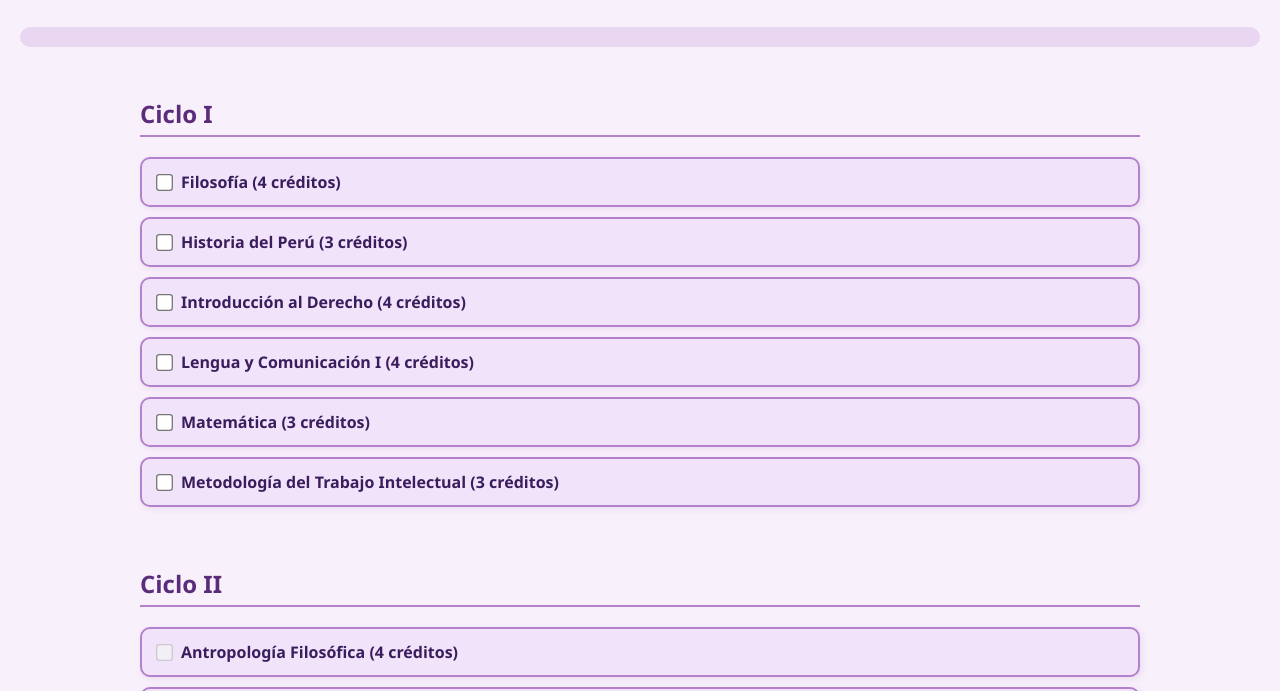
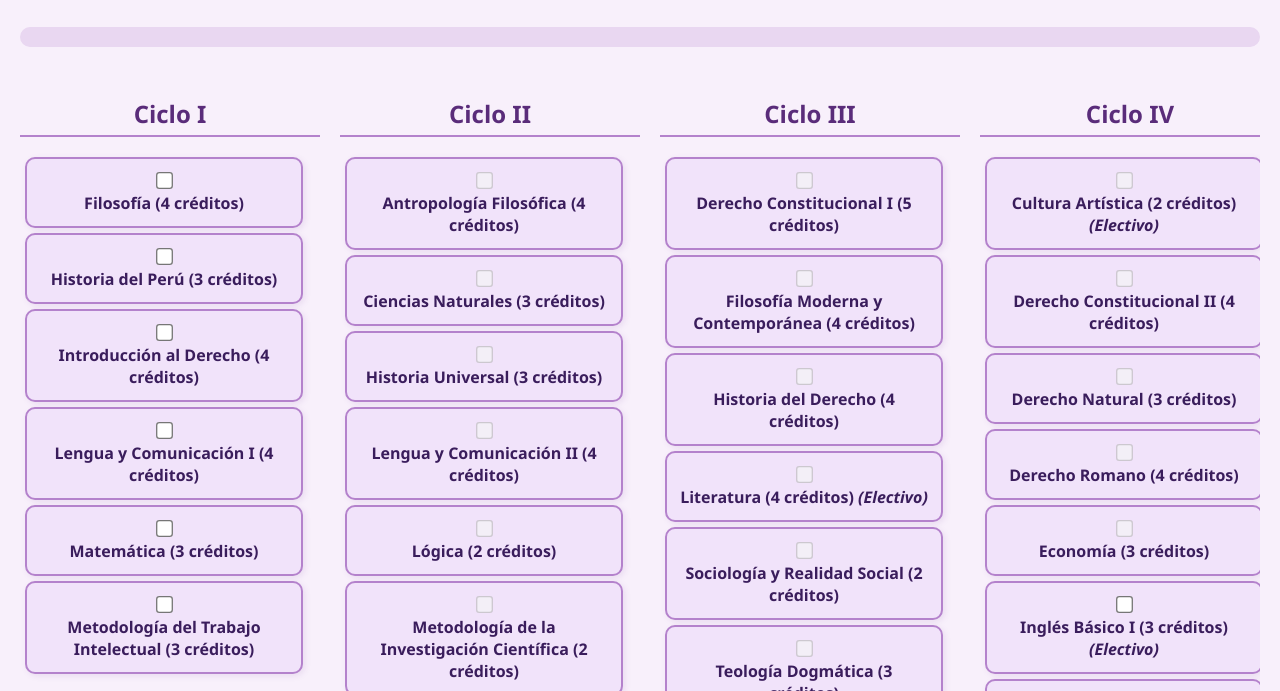
Before and after one commit to arigbb/Malla-de-Derecho, a plain HTML site: page index.html in a window 1280 px wide. Shown: the part 87-778 px from the top of the page. Drawn offline with Linux system fonts and the light colour scheme.

Commit message:
Update index.html

```diff
--- a/index.html
+++ b/index.html
@@ -39,40 +39,44 @@
       border-radius: 10px;
       box-shadow: 2px 2px 6px rgba(110, 47, 151, 0.1);
       transition: transform 0.2s;
-      margin-bottom: 10px;
       display: flex;
       align-items: center;
+      flex-direction: column;
+      margin: 5px;
+      width: 250px;
     }
     .curso:hover {
       transform: scale(1.02);
     }
     .curso input[type="checkbox"] {
       transform: scale(1.3);
-      margin-right: 10px;
+      margin-bottom: 5px;
       accent-color: #6e2f97;
     }
     .curso label {
       font-weight: bold;
       flex-grow: 1;
+      text-align: center;
+    }
+    .curso.aprobado label {
+      text-decoration: line-through;
+      color: gray;
     }
     .bloqueado {
       opacity: 0.5;
       pointer-events: none;
     }
     #malla {
-      max-width: 1000px;
-      margin: 0 auto;
-      display: grid;
-      gap: 20px;
+      display: flex;
+      flex-wrap: nowrap;
+      overflow-x: auto;
     }
-    @media (max-width: 768px) {
-      #malla {
-        display: block;
-      }
-      .curso {
-        flex-direction: column;
-        align-items: flex-start;
-      }
+    .ciclo {
+      min-width: 300px;
+      margin-right: 20px;
+    }
+    .ciclo h2 {
+      text-align: center;
     }
   </style>
 </head>
@@ -97,24 +101,24 @@
         { nombre: "Lengua y Comunicación II", codigo: "LENGUA_II", creditos: 4, requisitos: ["LENGUA_I"], electivo: false },
         { nombre: "Lógica", codigo: "LOGICA", creditos: 2, requisitos: ["MATEMATICA"], electivo: false },
         { nombre: "Metodología de la Investigación Científica", codigo: "METODOLOGIA_INV", creditos: 2, requisitos: ["METODOLOGIA_TI"], electivo: false },
-        { nombre: "Programa de Cómputo I", codigo: "COMPUTO_I", creditos: 3, requisitos: [], electivo: false },
+        { nombre: "Programa de Cómputo I", codigo: "COMPUTO_I", creditos: 3, requisitos: [], electivo: true },
         { nombre: "Teoría del Derecho", codigo: "TEORIA_DERECHO", creditos: 4, requisitos: ["INTRO_DERECHO"], electivo: false }
       ],
       "III": [
         { nombre: "Derecho Constitucional I", codigo: "CONST_I", creditos: 5, requisitos: ["TEORIA_DERECHO"], electivo: false },
         { nombre: "Filosofía Moderna y Contemporánea", codigo: "FILOS_MODERNA", creditos: 4, requisitos: ["ANTROPOLOGIA"], electivo: false },
         { nombre: "Historia del Derecho", codigo: "HIST_DER", creditos: 4, requisitos: ["HISTORIA_UNIV"], electivo: false },
-        { nombre: "Literatura", codigo: "LITERATURA", creditos: 4, requisitos: ["LENGUA_II"], electivo: false },
+        { nombre: "Literatura", codigo: "LITERATURA", creditos: 4, requisitos: ["LENGUA_II"], electivo: true },
         { nombre: "Sociología y Realidad Social", codigo: "SOCIOLOGIA", creditos: 2, requisitos: ["HISTORIA_PERU"], electivo: false },
         { nombre: "Teología Dogmática", codigo: "TEO_DOGMATICA", creditos: 3, requisitos: ["ANTROPOLOGIA"], electivo: false }
       ],
       "IV": [
-        { nombre: "Cultura Artística", codigo: "CULT_ARTISTICA", creditos: 2, requisitos: ["SOCIOLOGIA"], electivo: false },
+        { nombre: "Cultura Artística", codigo: "CULT_ARTISTICA", creditos: 2, requisitos: ["SOCIOLOGIA"], electivo: true },
         { nombre: "Derecho Constitucional II", codigo: "CONST_II", creditos: 4, requisitos: ["CONST_I"], electivo: false },
         { nombre: "Derecho Natural", codigo: "DER_NATURAL", creditos: 3, requisitos: ["FILOS_MODERNA", "TEORIA_DERECHO"], electivo: false },
         { nombre: "Derecho Romano", codigo: "DER_ROMANO", creditos: 4, requisitos: ["HIST_DER"], electivo: false },
         { nombre: "Economía", codigo: "ECONOMIA", creditos: 3, requisitos: ["MATEMATICA"], electivo: false },
-        { nombre: "Inglés Básico I", codigo: "ING_BASICO", creditos: 3, requisitos: [], electivo: false },
+        { nombre: "Inglés Básico I", codigo: "ING_BASICO", creditos: 3, requisitos: [], electivo: true },
         { nombre: "Principios del Derecho Civil y Personas", codigo: "PRIN_CIVIL", creditos: 4, requisitos: ["HIST_DER"], electivo: false },
         { nombre: "Teología Sacramentaria", codigo: "TEO_SACRAMENT", creditos: 3, requisitos: ["TEO_DOGMATICA"], electivo: false }
       ],
@@ -123,7 +127,7 @@
         { nombre: "Derecho Eclesiástico del Estado", codigo: "DER_ECLESIASTICO", creditos: 4, requisitos: ["CONST_II", "DER_NATURAL"], electivo: false },
         { nombre: "Derecho Penal I", codigo: "PENAL_I", creditos: 4, requisitos: ["CONST_II"], electivo: false },
         { nombre: "Ética", codigo: "ETICA", creditos: 4, requisitos: ["ANTROPOLOGIA", "CIENCIAS_NATURALES"], electivo: false },
-        { nombre: "Inglés Especializado", codigo: "ING_ESP", creditos: 3, requisitos: ["ING_BASICO"], electivo: false },
+        { nombre: "Inglés Especializado", codigo: "ING_ESP", creditos: 3, requisitos: ["ING_BASICO"], electivo: true },
         { nombre: "Personas Jurídicas", codigo: "PERS_JURIDICAS", creditos: 3, requisitos: ["DER_ROMANO"], electivo: false },
         { nombre: "Teología Moral", codigo: "TEO_MORAL", creditos: 3, requisitos: ["TEO_SACRAMENT"], electivo: false }
       ],
@@ -134,7 +138,8 @@
         { nombre: "Derecho Penal II", codigo: "PENAL_II", creditos: 4, requisitos: ["PENAL_I"], electivo: false },
         { nombre: "Derecho Procesal Civil I", codigo: "PROCESAL_CIVIL_I", creditos: 5, requisitos: ["CONST_II"], electivo: false },
         { nombre: "Derechos Reales", codigo: "DERECHOS_REALES", creditos: 4, requisitos: ["ACTO_JURIDICO"], electivo: false }
-      ],      "VII": [
+      ],
+      "VII": [
         { nombre: "Derecho Administrativo I", codigo: "ADM_I", creditos: 5, requisitos: ["CONST_II", "ACTO_JURIDICO"], electivo: false },
         { nombre: "Derecho Comercial II", codigo: "COMERCIAL_II", creditos: 4, requisitos: ["COMERCIAL_I"], electivo: false },
         { nombre: "Derecho de Contratos I", codigo: "CONTRATOS_I", creditos: 5, requisitos: ["OBLIGACIONES"], electivo: false },
@@ -158,7 +163,8 @@
         { nombre: "Política Jurisdiccional", codigo: "POL_JURIS", creditos: 4, requisitos: ["ADM_II", "PROCESAL_PENAL"], electivo: false },
         { nombre: "Prácticas Pre Profesionales", codigo: "PRACTICAS", creditos: 3, requisitos: ["SASC", "PROCESAL_PENAL"], electivo: false },
         { nombre: "Razonamiento Jurídico", codigo: "RAZONAMIENTO", creditos: 2, requisitos: ["PROCESAL_CIVIL_II"], electivo: false }
-      ],      "X": [
+      ],
+      "X": [
         { nombre: "Derecho de Sucesiones", codigo: "SUCESIONES", creditos: 4, requisitos: ["FAMILIA"], electivo: false },
         { nombre: "Derecho Internacional Público", codigo: "DIP", creditos: 4, requisitos: ["PROCESAL_CONST"], electivo: false },
         { nombre: "Derecho Tributario II", codigo: "TRIBUTARIO_II", creditos: 4, requisitos: ["TRIBUTARIO_I"], electivo: false },
@@ -172,9 +178,9 @@
         { nombre: "Técnicas de Litigación Oral", codigo: "LITIGACION", creditos: 3, requisitos: ["PROCESAL_CIVIL_II", "PROCESAL_PENAL"], electivo: false }
       ],
       "XII": [
-        { nombre: "Derecho Ambiental", codigo: "AMBIENTAL", creditos: 3, requisitos: ["TRIBUTARIO_III"], electivo: false },
-        { nombre: "Dirección de Personas", codigo: "DIRECCION", creditos: 3, requisitos: ["LABORAL_II", "COMERCIAL_III"], electivo: false },
-        { nombre: "Doctrina Social de la Iglesia", codigo: "DOCTRINA", creditos: 3, requisitos: ["DEONTOLOGIA"], electivo: false },
+        { nombre: "Derecho Ambiental", codigo: "AMBIENTAL", creditos: 3, requisitos: ["TRIBUTARIO_III"], electivo: true },
+        { nombre: "Dirección de Personas", codigo: "DIRECCION", creditos: 3, requisitos: ["LABORAL_II", "COMERCIAL_III"], electivo: true },
+        { nombre: "Doctrina Social de la Iglesia", codigo: "DOCTRINA", creditos: 3, requisitos: ["DEONTOLOGIA"], electivo: true },
         { nombre: "Taller de Titulación II", codigo: "TALLER_II", creditos: 2, requisitos: ["TALLER_I"], electivo: false }
       ]
     };
@@ -185,6 +191,7 @@
 
     Object.entries(cursosPorCiclo).forEach(([ciclo, cursos]) => {
       const seccion = document.createElement("div");
+      seccion.classList.add("ciclo");
       seccion.innerHTML = `<h2>Ciclo ${ciclo}</h2>`;
       cursos.forEach(curso => {
         const div = document.createElement("div");
@@ -196,6 +203,7 @@
         checkbox.disabled = curso.requisitos.length > 0;
         checkbox.addEventListener("change", () => {
           estadoCursos[curso.codigo] = checkbox.checked;
+          div.classList.toggle("aprobado", checkbox.checked);
           actualizarDisponibilidad();
         });
 
```
